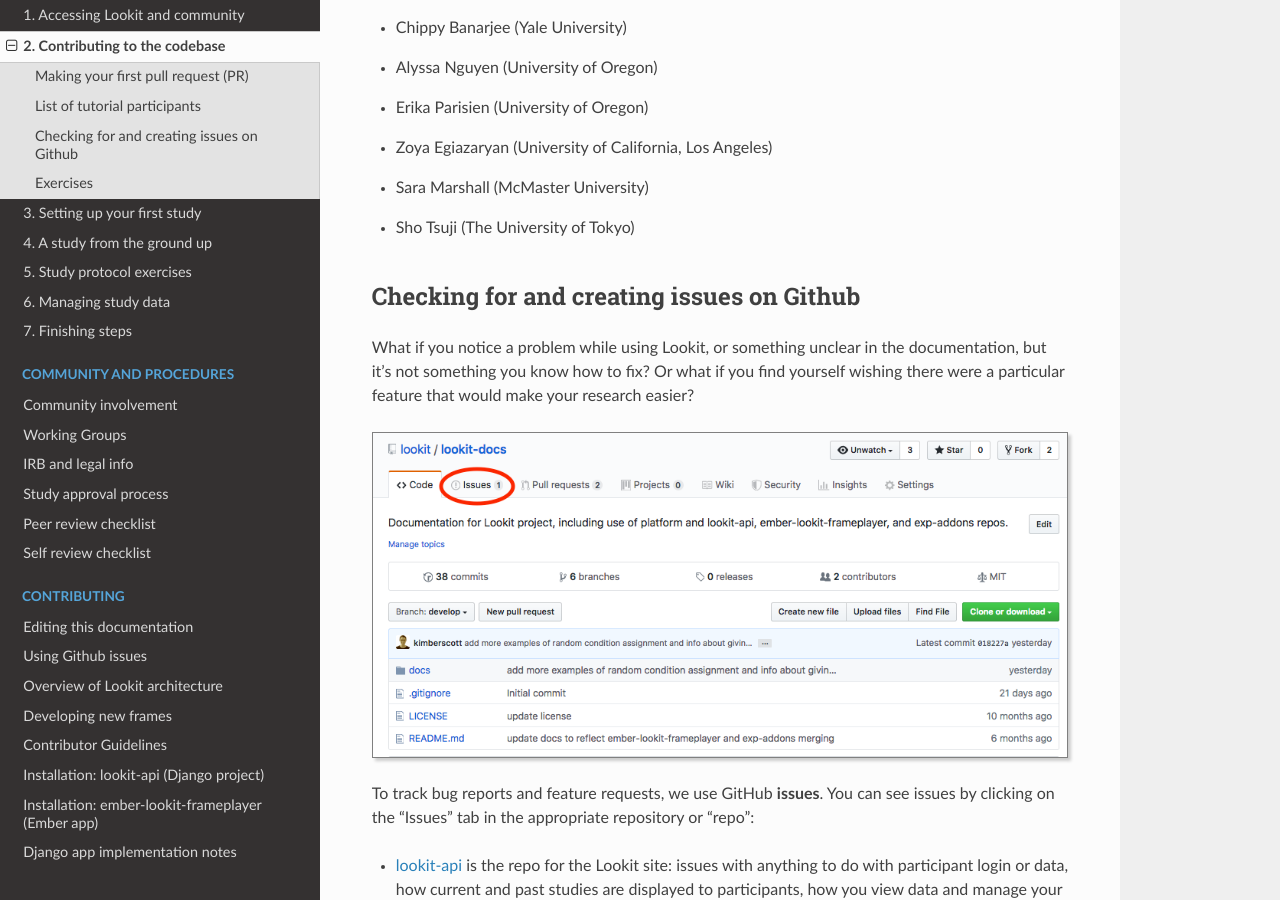
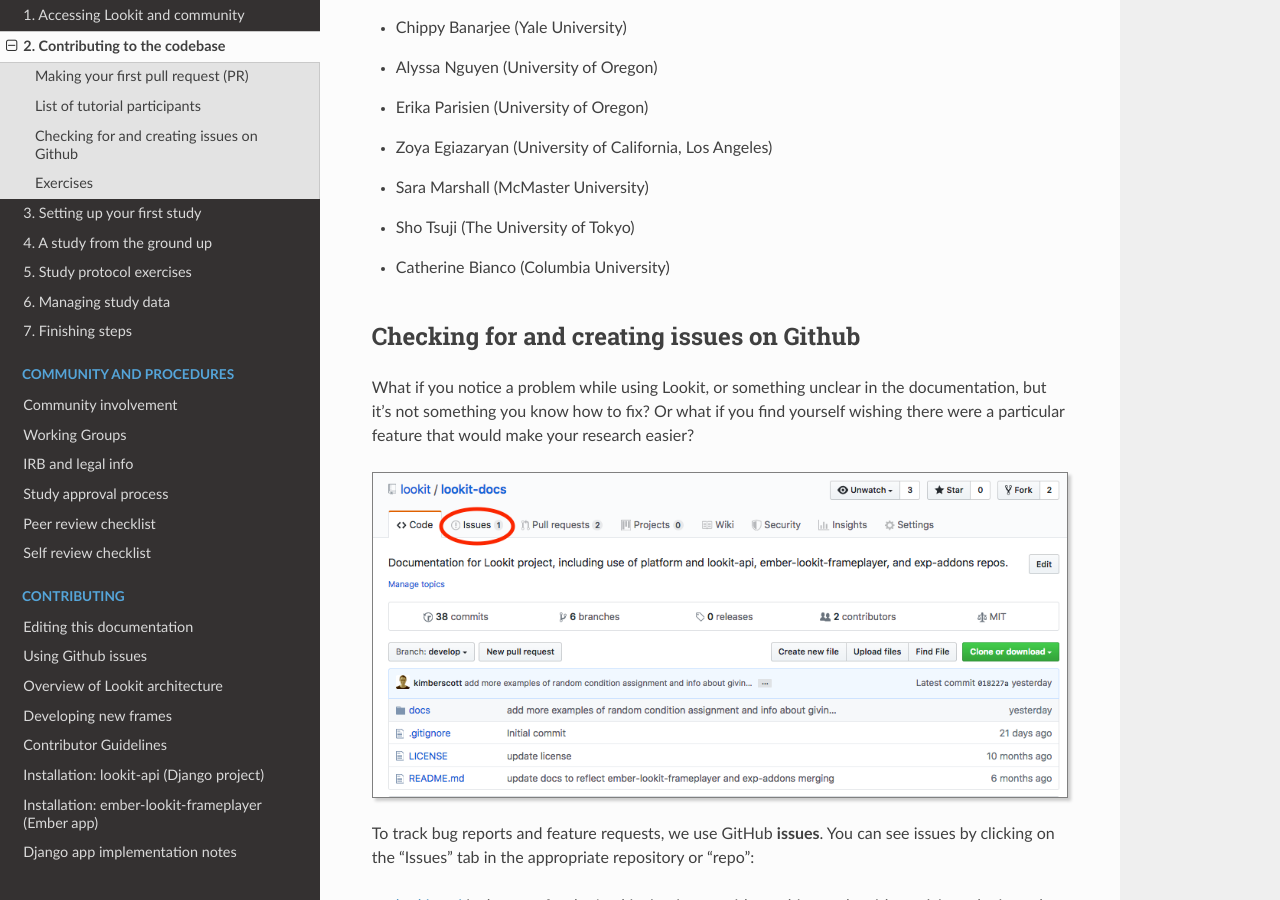
Before and after one commit to lookit/lookit-docs, a Sphinx documentation site: the page built from docs/source/tutorial-contributing.rst, in a window 1280 px wide and 900 px high, scrolled down 8833 px. Built offline with Sphinx 7.4.7 and the Read the Docs theme 2.0.0, drawn with Linux system fonts in a browser that asks for light colours.

Commit message:
Add tutorial participant to list (#147)

```diff
--- a/docs/source/tutorial-contributing.rst
+++ b/docs/source/tutorial-contributing.rst
@@ -184,6 +184,7 @@
 - Zoya Egiazaryan (University of California, Los Angeles)
 - Sara Marshall (McMaster University)
 - Sho Tsuji (The University of Tokyo)
+- Catherine Bianco (Columbia University)
 
 .. _Github issues overview:
 
```
